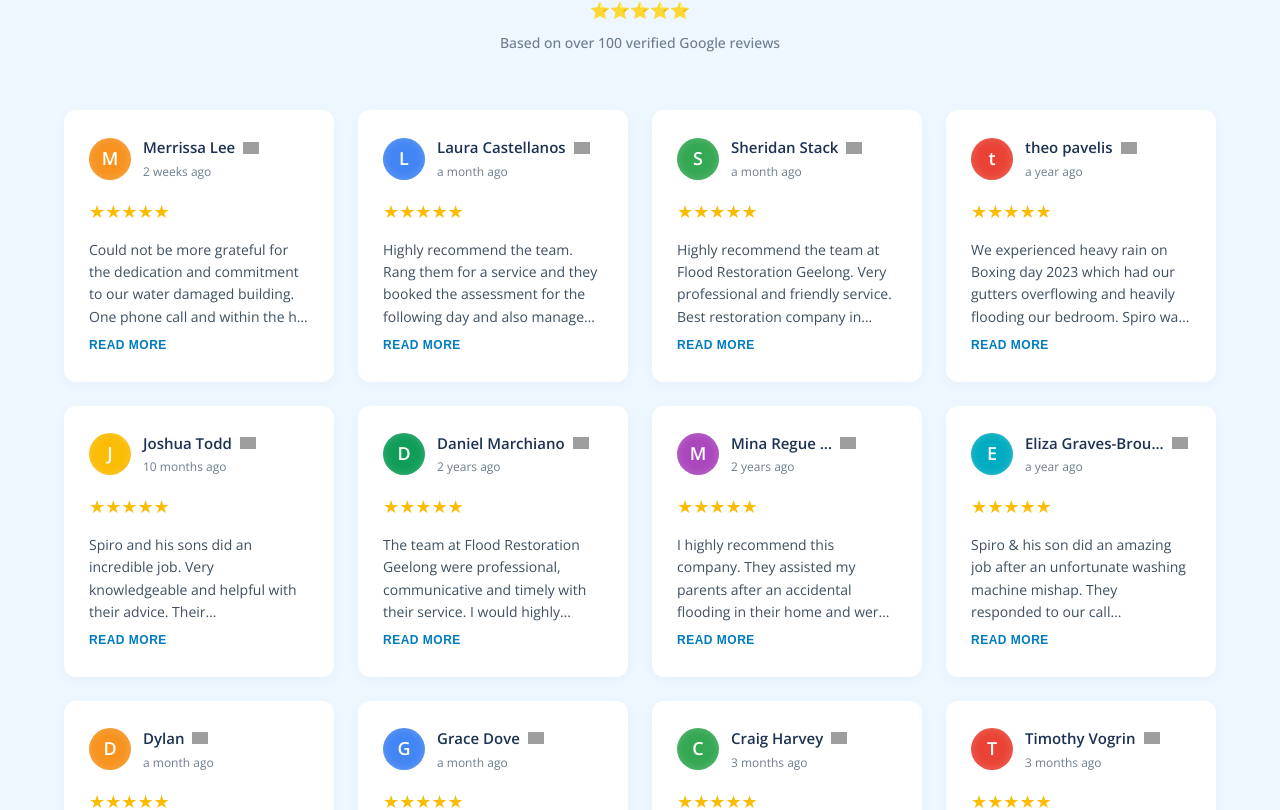
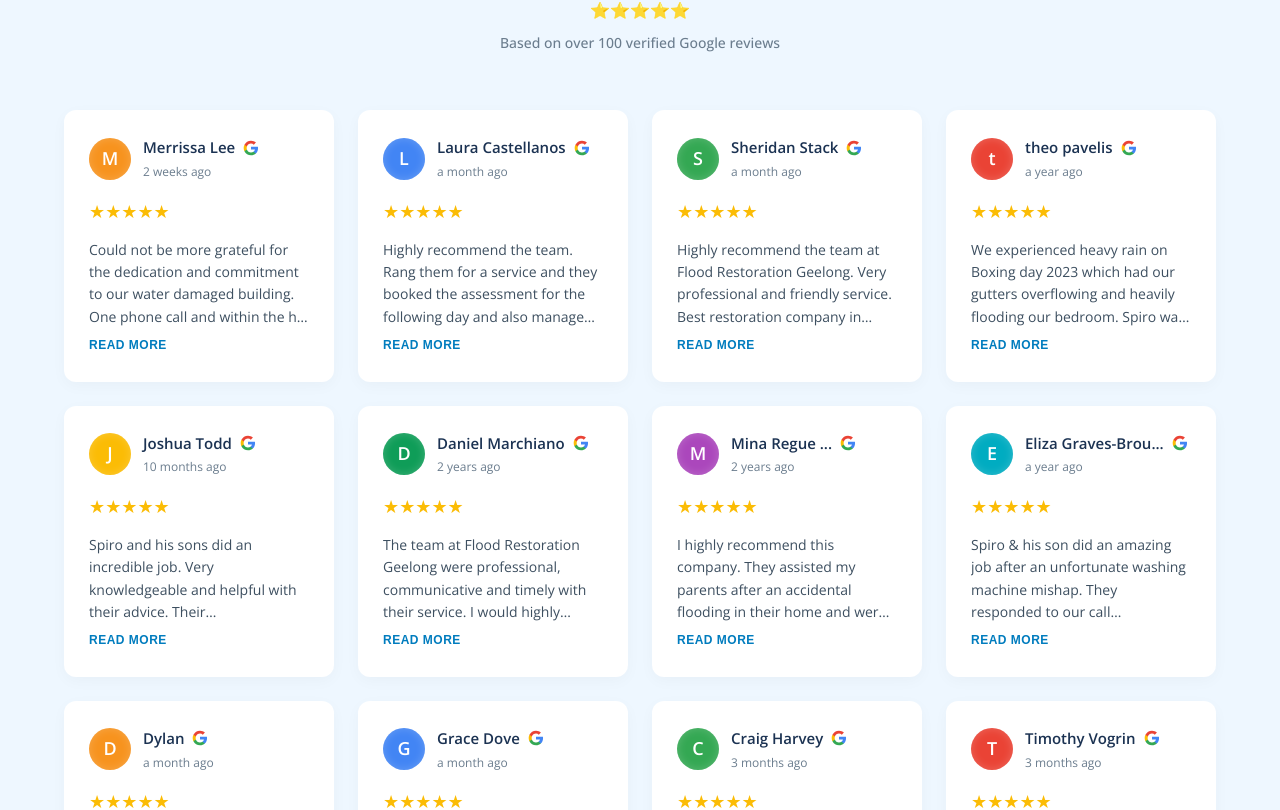
Before and after one commit to PixelsWorker/floodrestorationgeelong, a Vue app in the folder floodrestorationgeelong-landing/: page / in a window 1280 px wide. Shown: the part 5934-6744 px from the top of the page. Built offline with nearby package versions, Linux system fonts and the light colour scheme; no server answers; grey boxes are pictures that could not be loaded.

Commit message:
perf: optimize font loading, image responsiveness, and local asset hosting

```diff
--- a/floodrestorationgeelong-landing/index.html
+++ b/floodrestorationgeelong-landing/index.html
@@ -96,6 +96,11 @@
   <link rel="prefetch" href="https://floodrestorationgeelong.au/" />
   <link rel="prefetch" href="https://floodrestorationgeelong.au/contact" />
 
+  <!-- Critical Font Preloads -->
+  <link rel="preload" as="font" type="font/woff2" crossorigin href="/fonts/poppins-v24-latin-600.woff2" />
+  <link rel="preload" as="font" type="font/woff2" crossorigin href="/fonts/poppins-v24-latin-700.woff2" />
+  <link rel="preload" as="font" type="font/woff2" crossorigin href="/fonts/open-sans-v44-latin-regular.woff2" />
+
   <!-- Speculation Rules for Chrome/Edge/Android -->
   <script type="speculationrules">
     {
--- a/floodrestorationgeelong-landing/src/components/HowItWorks.vue
+++ b/floodrestorationgeelong-landing/src/components/HowItWorks.vue
@@ -82,6 +82,8 @@
           <div class="featured-image">
             <img
               src="https://floodrestorationgeelong.au/wp-content/uploads/2025/11/WhatsApp-Image-2025-11-05-at-12.39.42-PM-768x1024.jpeg"
+              :srcset="`https://floodrestorationgeelong.au/wp-content/uploads/2025/11/WhatsApp-Image-2025-11-05-at-12.39.42-PM-400x533.jpeg 400w, https://floodrestorationgeelong.au/wp-content/uploads/2025/11/WhatsApp-Image-2025-11-05-at-12.39.42-PM-768x1024.jpeg 768w`"
+              sizes="(max-width: 768px) 100vw, 600px"
               alt="Professional Flood Restoration in Progress"
               loading="lazy"
               decoding="async"
--- a/floodrestorationgeelong-landing/src/components/TestimonialsSection.vue
+++ b/floodrestorationgeelong-landing/src/components/TestimonialsSection.vue
@@ -147,7 +147,7 @@
               <div>
                 <div class="name-row">
                   <span class="name">{{ review.name }}</span>
-                  <img src="https://upload.wikimedia.org/wikipedia/commons/c/c1/Google_%22G%22_logo.svg" alt="Google" class="g-logo" width="16" height="16" loading="lazy" decoding="async" />
+                  <img src="/google-g-logo.svg" alt="Google" class="g-logo" width="16" height="16" loading="lazy" decoding="async" />
                 </div>
                 <div class="date">{{ review.date }}</div>
               </div>
```
Also changed, not shown: floodrestorationgeelong-landing/public/google-g-logo.svg (added).
